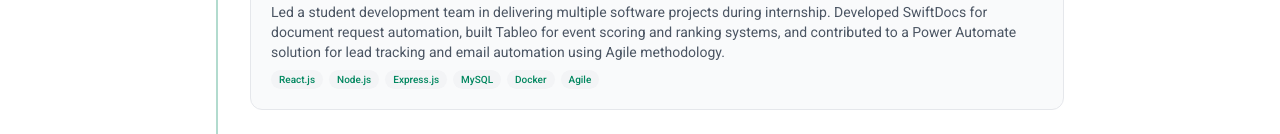
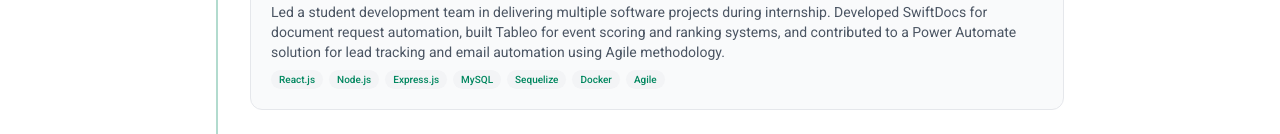
Before and after one commit to Madrigal-Carl/Portfolio, a React (Vite) app: page /about in a window 1280 px wide. Shown: the part 623-757 px from the top of the page. Built offline with nearby package versions, Linux system fonts and the light colour scheme; no server answers; a web font is replaced by a local one.

Commit message:
update experience

```diff
--- a/src/constants/experience.js
+++ b/src/constants/experience.js
@@ -5,7 +5,15 @@ export const EXPERIENCE = [
     period: "Jan – April 2026",
     description:
       "Led a student development team in delivering multiple software projects during internship. Developed SwiftDocs for document request automation, built Tableo for event scoring and ranking systems, and contributed to a Power Automate solution for lead tracking and email automation using Agile methodology.",
-    tech: ["React.js", "Node.js", "Express.js", "MySQL", "Docker", "Agile"],
+    tech: [
+      "React.js",
+      "Node.js",
+      "Express.js",
+      "MySQL",
+      "Sequelize",
+      "Docker",
+      "Agile",
+    ],
   },
   {
     title: "Freelance Full-Stack Developer",
```
